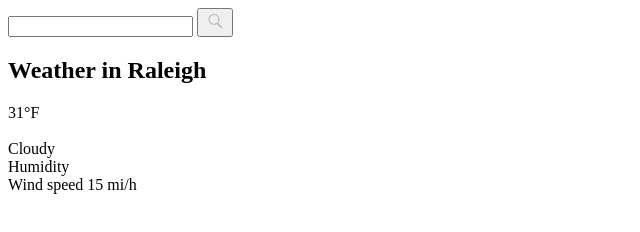
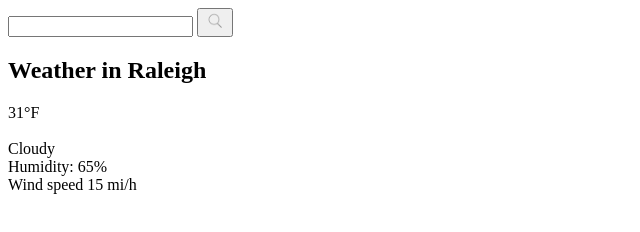
Before and after one commit to FutureSoftwarePro/WeatherApp, a plain HTML site: page Weather.html in a window 1280 px wide. Shown: the full height of the page, 0-640 px from the left. Drawn offline with Linux system fonts and the light colour scheme.

Commit message:
Humidity

```diff
--- a/Weather.html
+++ b/Weather.html
@@ -19,7 +19,7 @@
             <div class='temperature'>31°F</div>
             <img src="" alt="" class="icon"/>
             <div class="discription">Cloudy</div>
-            <div class="humidity">Humidity</div>
+            <div class="humidity">Humidity: 65%</div>
             <div class="wind">Wind speed 15 mi/h</div>
         </div>
     </div>
```
